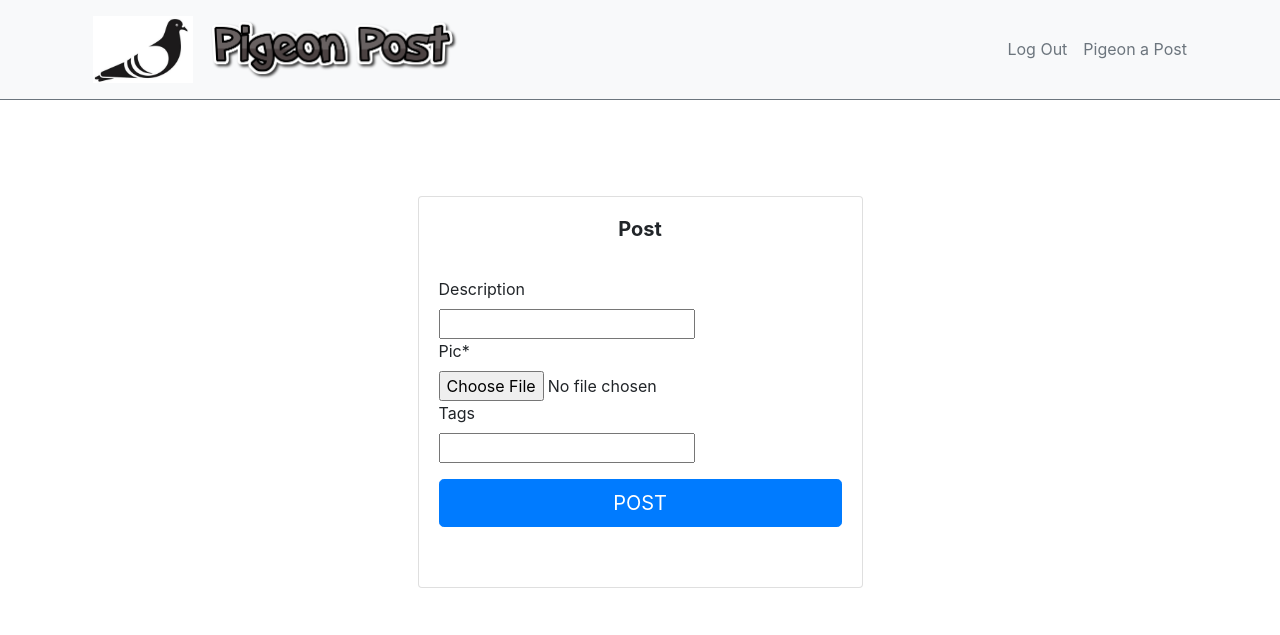
After one commit to hakimsheriff/SOEN341Project, a Django app: page /new/ in a window 1280 px wide. The commit adds this page. Shown: the top 635 px of the page. Run offline with Django 3.2, Linux system fonts and the light colour scheme; a user stored in the database is signed in; some libraries are stand-ins or nearby versions.

Commit message:
#9
#9
-Made alternative way to upload picture,
- created picture feed and page for upload
- issue with the path of pictures

```diff
--- a/backend/backend/settings.py
+++ b/backend/backend/settings.py
@@ -38,7 +38,8 @@ INSTALLED_APPS = [
     'django.contrib.messages',
     'django.contrib.staticfiles',
     'rest_framework',
-    'pigeonpost'
+    'pigeonpost',
+    'crispy_forms', ## make sure to pip install django-crispy-forms
 ]
 
 MIDDLEWARE = [
--- a/backend/backend/urls.py
+++ b/backend/backend/urls.py
@@ -16,11 +16,12 @@ Including another URLconf
 from django.conf.urls import url, include
 from pigeonpost import views as core_views
 from django.contrib.auth.views import LoginView, LogoutView
+from django.contrib import admin
+
 urlpatterns = [
-    url(r'^$', core_views.home, name='home'),
+    url(r'^$', core_views.PostListView.as_view(), name='home'),
     url(r'^login/$', LoginView.as_view(template_name = 'login.html'), name='login'),
     url(r'^logout$', LogoutView.as_view(),  name='logout'),
     url(r'^signup/$', core_views.signup, name='signup'),
-
-
+	url(r'new/$', core_views.create_post, name='createPost'),
 ]
--- a/backend/pigeonpost/admin.py
+++ b/backend/pigeonpost/admin.py
@@ -1,3 +1,8 @@
 from django.contrib import admin
 
 # Register your models here.
+from django.contrib import admin
+
+from .models import Post
+
+admin.site.register(Post)
--- /dev/null
+++ b/backend/pigeonpost/forms.py
@@ -0,0 +1,13 @@
+from django import forms
+from .models import Comments, Post
+
+class NewPostForm(forms.ModelForm):
+	class Meta:
+		model = Post
+		fields = ['description', 'pic' , 'tags']
+
+class NewCommentForm(forms.ModelForm):
+
+	class Meta:
+		model = Comments
+		fields = ['comment']
--- a/backend/pigeonpost/models.py
+++ b/backend/pigeonpost/models.py
@@ -1,3 +1,29 @@
 from django.db import models
+from django.contrib.auth.models import User
+from django.urls import reverse
+from django.utils import timezone
+# Create your models here.
 
-# Create your models here.
+
+class Post(models.Model):
+    description = models.CharField(max_length=255, blank=True)
+    pic = models.ImageField(upload_to='static/images')
+    date_posted = models.DateTimeField(default=timezone.now)
+    user_name = models.ForeignKey(User, on_delete=models.CASCADE)
+    tags = models.CharField(max_length=100, blank=True)
+
+    def __str__(self):
+		    return self.description
+
+    def get_absolute_url(self):
+		    return reverse('post-detail', kwargs={'pk': self.pk})
+
+class Comments(models.Model):
+   post = models.ForeignKey(Post, related_name='details', on_delete=models.CASCADE)
+   username = models.ForeignKey(User, related_name='details', on_delete=models.CASCADE)
+   comment = models.CharField(max_length=255)
+   comment_date = models.DateTimeField(default=timezone.now)
+
+class Like(models.Model):
+	user = models.ForeignKey(User, related_name='likes', on_delete=models.CASCADE)
+	post = models.ForeignKey(Post, related_name='likes', on_delete=models.CASCADE)
--- a/backend/pigeonpost/templates/base.html
+++ b/backend/pigeonpost/templates/base.html
@@ -26,6 +26,9 @@
               <li class="nav-item">
                   <a class="nav-link text-secondary" href="{% url 'logout' %}">Log Out</a>
               </li>
+              <li class="nav-item">
+                <a class="nav-link text-secondary" href="{% url 'createPost' %}">Pigeon a Post</a>
+              </li>
             </ul>
           {% else %}
             <ul class="nav navbar-nav ml-auto">
--- /dev/null
+++ b/backend/pigeonpost/templates/createPost.html
@@ -0,0 +1,25 @@
+{% extends "base.html" %}
+{% load crispy_forms_tags %}
+{% block content %}
+<br><br>
+<div class="container">
+    <div class="row">
+      <div class="col-sm-9 col-md-7 col-lg-5 mx-auto">
+        <div class="card card-signin my-5">
+          <div class="card-body">
+            <h5 class="card-title text-center"><b>Post</b></h5>
+            <form class="form-signin" method = "POST" enctype="multipart/form-data">
+            {% csrf_token %}
+            <fieldset class="form-group"><br>
+                {{ form|crispy }}
+            </fieldset>
+            <div class="form-group">
+                <button class="btn btn-lg btn-primary btn-block text-uppercase" type="submit">Post</button><br>
+            </div>
+        </form>
+    </div>
+    </div>
+    </div>
+    </div>
+</div>
+{% endblock content %}
--- a/backend/pigeonpost/views.py
+++ b/backend/pigeonpost/views.py
@@ -1,8 +1,19 @@
-from django.shortcuts import render
+from django.shortcuts import render , redirect, get_object_or_404
+from django.http import HttpResponseRedirect, HttpResponse, JsonResponse
+from django.urls import reverse
+from django.contrib import messages
+from django.core.paginator import Paginator
+from django.contrib.auth.models import User
+from .forms import NewCommentForm, NewPostForm
+from django.views.generic import ListView, UpdateView, DeleteView
+from django.contrib.auth.mixins import LoginRequiredMixin, UserPassesTestMixin
+from .models import Post, Comments, Like
+from django.views.decorators.http import require_POST
 from django.contrib.auth.decorators import login_required
 from django.contrib.auth import login, authenticate
 from django.contrib.auth.forms import UserCreationForm
 from django.shortcuts import render, redirect
+import json
 # Create your views here.
 def login(request, user):
   return render(request, 'login.html')
@@ -27,3 +38,72 @@ def signup(request):
     else:
         form = UserCreationForm()
     return render(request, 'signup.html', {'form': form})
+
+class PostListView(ListView):
+  model = Post
+  template_name = 'home.html'
+  context_object_name = 'posts'
+  ordering = ['-date_posted']
+  paginate_by = 10
+  def get_context_data(self, **kwargs):
+		        context = super(PostListView, self).get_context_data(**kwargs)
+		        if self.request.user.is_authenticated:
+			              liked = [i for i in Post.objects.all() if Like.objects.filter(user = self.request.user, post=i)]
+			              context['liked_post'] = liked
+		        return context
+
+class UserPostListView(LoginRequiredMixin, ListView):
+  model = Post
+  template_name = 'feed/user_posts.html'
+  context_object_name = 'posts'
+  paginate_by = 10
+
+  def get_context_data(self, **kwargs):
+    context = super(UserPostListView, self).get_context_data(**kwargs)
+    user = get_object_or_404(User, username=self.kwargs.get('username'))
+    liked = [i for i in Post.objects.filter(user_name=user) if Like.objects.filter(user = self.request.user, post=i)]
+    context['liked_post'] = liked
+    return context
+
+  def get_queryset(self):
+    user = get_object_or_404(User, username=self.kwargs.get('username'))
+    return Post.objects.filter(user_name=user).order_by('-date_posted')
+
+@login_required
+def post_detail(request, pk):
+  post = get_object_or_404(Post, pk=pk)
+  user = request.user
+  is_liked =  Like.objects.filter(user=user, post=post)
+  if request.method == 'POST':
+        form = NewCommentForm(request.POST)
+        if form.is_valid():
+          data = form.save(commit=False)
+          data.post = post
+          data.username = user
+          data.save()
+          return redirect('post-detail', pk=pk)
+  else:
+        form = NewCommentForm()
+  return render(request, 'feed/post_detail.html',{'post':post, 'is_liked':is_liked, 'form':form})
+
+@login_required
+def create_post(request): ## this is for posting a picture
+	user = request.user
+	if request.method == "POST":
+		form = NewPostForm(request.POST, request.FILES)
+		if form.is_valid():
+			data = form.save(commit=False)
+			data.user_name = user
+			data.save()
+			messages.success(request, f'Posted Successfully')
+			return redirect('home')
+	else:
+		form = NewPostForm()
+	return render(request, 'createPost.html', {'form':form})
+
+@login_required ## to delete a picture
+def post_delete(request, pk):
+	post = Post.objects.get(pk=pk)
+	if request.user== post.user_name:
+		Post.objects.get(pk=pk).delete()
+	return redirect('home')
```
Also changed, not shown: backend/pigeonpost/templates/home.html (+28 -2 lines), backend/pigeonpost/templates/post_detail.html (added, +28 -0 lines), backend/pigeonpost/templates/user_posts.html (added, +48 -0 lines), backend/db.sqlite3, backend/pigeonpost/migrations/0003_comments_like_post.py (added), backend/pigeonpost/migrations/0004_auto_20210225_2122.py (added), backend/pigeonpost/static/images/calm.jpg (added), backend/pigeonpost/static/images/last.jpg (added), backend/pigeonpost/static/images/sasha.png (added), backend/pigeonpost/static/posts/calm.jpg (added), backend/static/images/calm.jpg (added), backend/static/images/calm_2TBUImL.jpg (added).
